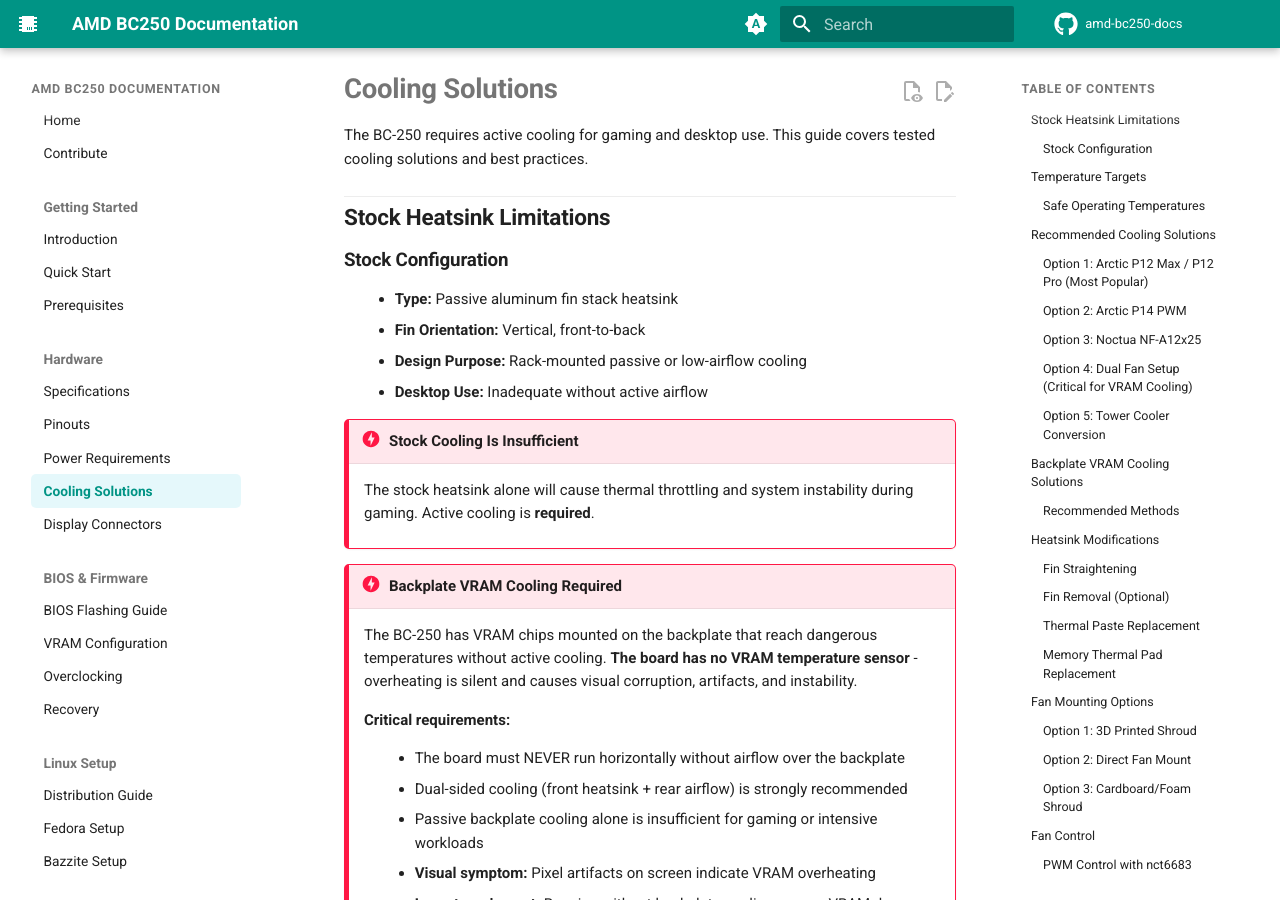
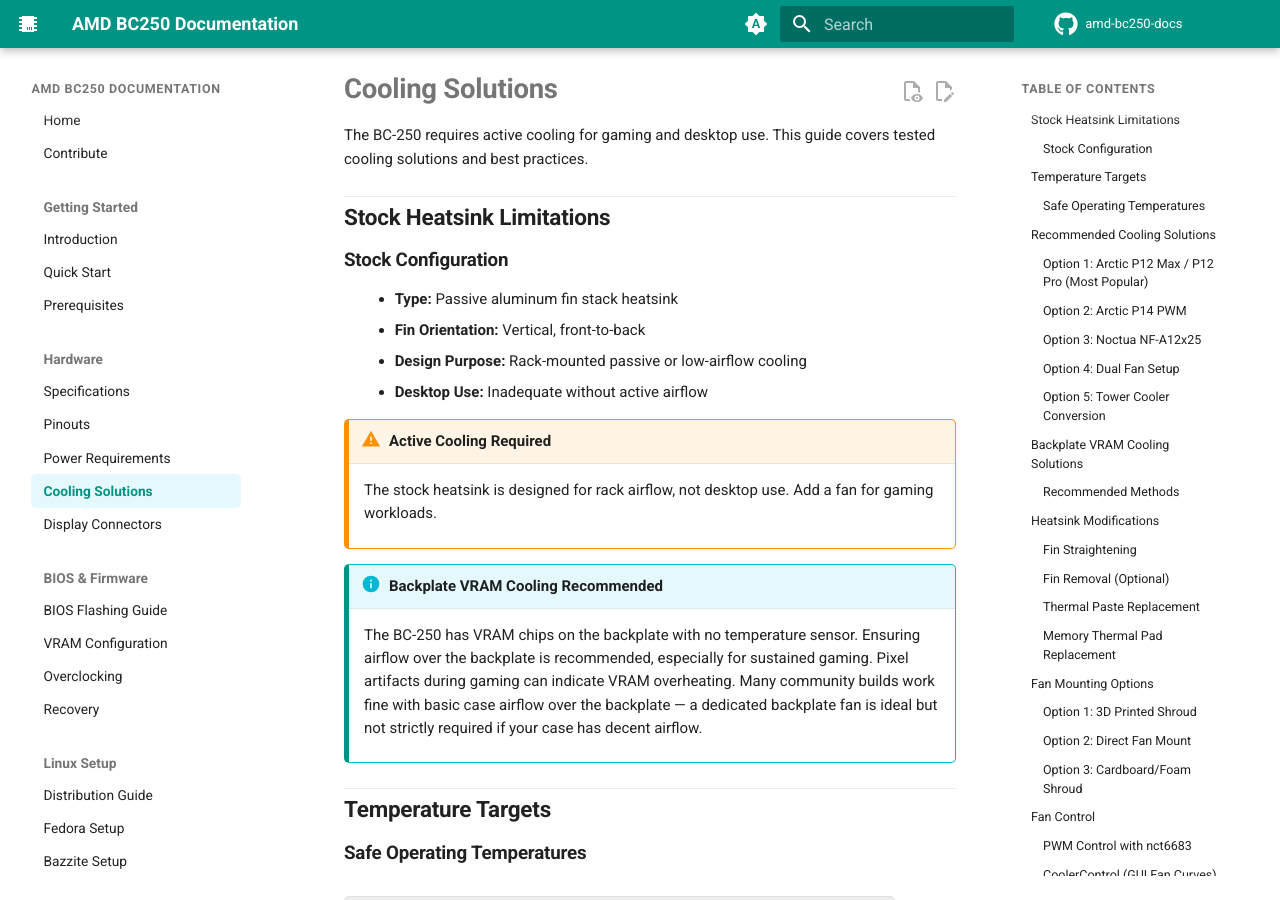
Before and after one commit to elektricM/amd-bc250-docs, an MkDocs documentation site: the page built from docs/hardware/cooling.md, in a window 1280 px wide and 900 px high. Built offline with MkDocs 1.6.1 and Material for MkDocs 9.7.7, drawn with Linux system fonts in a browser that asks for light colours; comment, search, counter and statistics services are not loaded; the version menu is left out; some of the changed text lies outside the part shown.

Commit message:
fix: remove AI slop from overclocking, tone down alarmism in cooling/power/vram
Second pass cleanup:
- overclocking: remove fabricated FPS numbers, restructure to lead with
  governor install, remove bloated cooling/PSU tables, add community refs
- vram: 512MB is not universally best — some games need 4-8GB static
- cooling: tone down VRAM backplate alarmism (recommended, not critical)
- power: 6-pin works fine for most setups, not just 8-pin
- quick-start: match toned-down backplate cooling language

```diff
--- a/docs/hardware/cooling.md
+++ b/docs/hardware/cooling.md
@@ -11,19 +11,11 @@
 - **Design Purpose:** Rack-mounted passive or low-airflow cooling
 - **Desktop Use:** Inadequate without active airflow
 
-!!!danger "Stock Cooling Is Insufficient"
-    The stock heatsink alone will cause thermal throttling and system instability during gaming. Active cooling is **required**.
+!!!warning "Active Cooling Required"
+    The stock heatsink is designed for rack airflow, not desktop use. Add a fan for gaming workloads.
 
-!!!danger "Backplate VRAM Cooling Required"
-    The BC-250 has VRAM chips mounted on the backplate that reach dangerous temperatures without active cooling. **The board has no VRAM temperature sensor** - overheating is silent and causes visual corruption, artifacts, and instability.
-
-    **Critical requirements:**
-
-    - The board must NEVER run horizontally without airflow over the backplate
-    - Dual-sided cooling (front heatsink + rear airflow) is strongly recommended
-    - Passive backplate cooling alone is insufficient for gaming or intensive workloads
-    - **Visual symptom:** Pixel artifacts on screen indicate VRAM overheating
-    - **Long-term impact:** Running without backplate cooling causes VRAM damage and warped backplates
+!!!info "Backplate VRAM Cooling Recommended"
+    The BC-250 has VRAM chips on the backplate with no temperature sensor. Ensuring airflow over the backplate is recommended, especially for sustained gaming. Pixel artifacts during gaming can indicate VRAM overheating. Many community builds work fine with basic case airflow over the backplate — a dedicated backplate fan is ideal but not strictly required if your case has decent airflow.
 
 ## Temperature Targets
 
@@ -110,17 +102,16 @@
 !!!info "Premium Choice"
     Noctua fans are higher quality and quieter but cost 2-3x more than Arctic fans. Performance is similar with Arctic P12 Max.
 
-### Option 4: Dual Fan Setup (Critical for VRAM Cooling)
+### Option 4: Dual Fan Setup
 
 **Configuration:**
 - **Primary Fan:** 120mm over center of heatsink (main GPU/APU cooling)
-- **Secondary Fan:** 80-120mm for backplate VRAM cooling (REQUIRED)
+- **Secondary Fan:** 80-120mm for backplate VRAM cooling
 
 **Benefits:**
 - Lower primary fan speeds = quieter
-- **Critical for backplate VRAM cooling** - rear VRAM can throttle or fail without active rear airflow
+- Better backplate VRAM cooling
 - Improved overall system cooling
-- Redundancy if one fan fails
 
 **Recommended Combinations:**
 - 2x Arctic P12 Max (one front, one rear)
@@ -131,8 +122,8 @@
 - Use fan splitter cable for single PWM control
 - Or connect second fan to J4003 header
 
-!!!success "Best Practice for Stability"
-    Dual fan setups are strongly recommended for gaming and intensive workloads. Backplate VRAM cooling is the primary thermal concern for long-term stability.
+!!!tip "Best Practice"
+    Dual fan setups give the best thermal results. Recommended for heavy gaming or overclocking.
 
 ### Option 5: Tower Cooler Conversion
 
@@ -157,7 +148,7 @@
 
 ## Backplate VRAM Cooling Solutions
 
-The VRAM chips on the backplate require active cooling. This section covers verified community methods.
+The VRAM chips on the backplate benefit from active cooling, especially under sustained load. If you see pixel artifacts during gaming, VRAM temps may be the cause.
 
 ### Recommended Methods
 
@@ -244,12 +235,12 @@
 
 ### Memory Thermal Pad Replacement
 
-GDDR6 memory chips on the underside can get very hot.
+GDDR6 memory chips on the underside can run hot under sustained load.
 
-**Symptoms of Hot Memory:**
+**Symptoms of hot memory:**
 - System crashes during extended gaming
 - Instability after 30-60 minutes
-- Memory errors
+- Pixel artifacts
 
 **Solution:**
 1. Remove board from case
```
Also changed, not shown: docs/bios/overclocking.md (+47 -177 lines), docs/bios/vram.md (+6 -8 lines), docs/getting-started/quick-start.md (+2 -2 lines), docs/hardware/power.md (+3 -3 lines).
